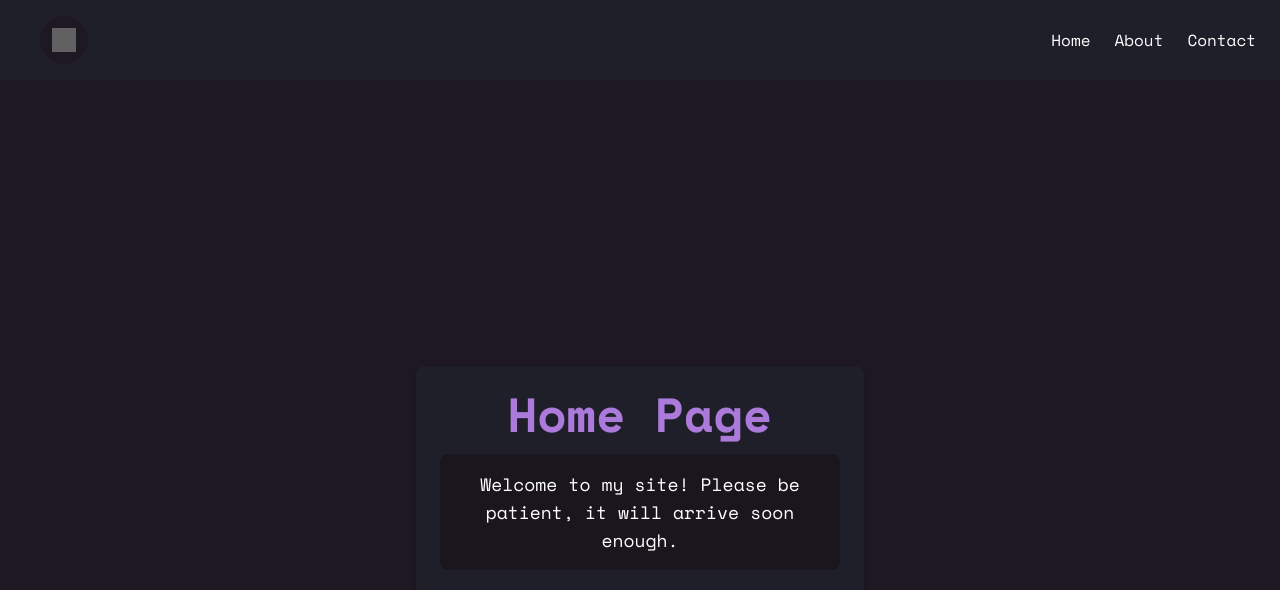
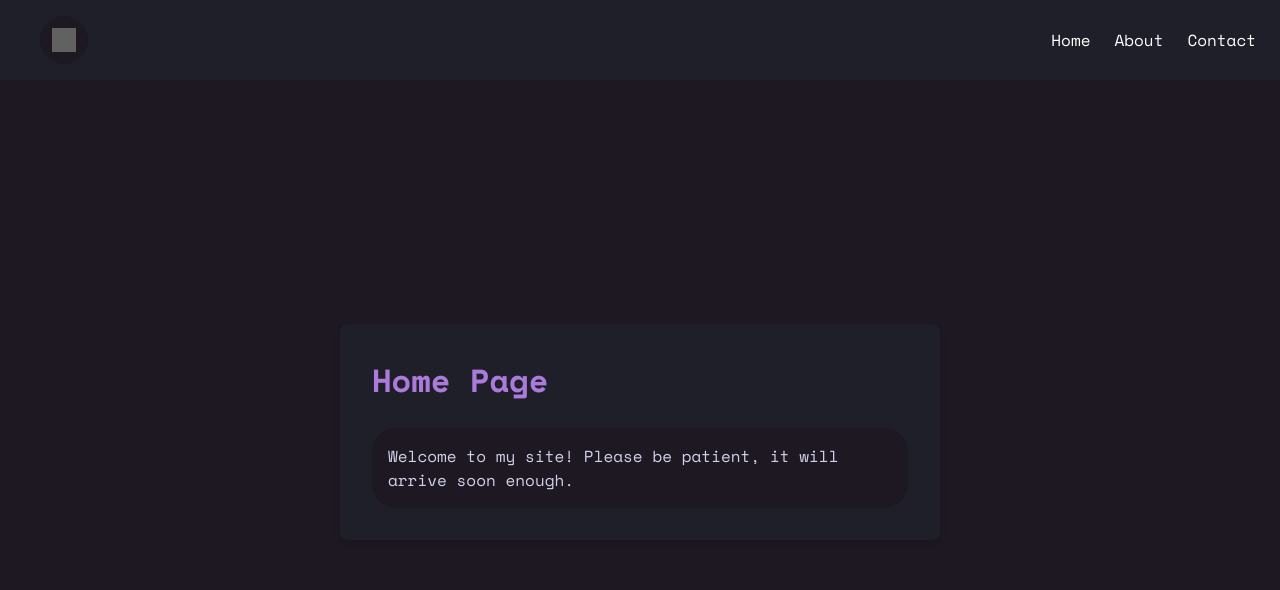
Before and after one commit to jay-gleeson/site, a Next.js app: page / in a window 1280 px wide. Shown: the top 590 px of the page. Built offline with nearby package versions, Linux system fonts and the light colour scheme; grey boxes are pictures that could not be loaded.

Commit message:
Reworked style

```diff
--- a/app/globals.css
+++ b/app/globals.css
@@ -1,12 +1,108 @@
 @import "tailwindcss";
 
-html {
+body, html {
     background-color: #1d1821;
+    margin: 0;
+    height: 100%;
+    display: flex;
+    flex-direction: column;
+    align-items: center;
+    justify-content: center;
 }
+
 body {
+    font-family: var(--font-space-mono);
+    color: #ffffff;
+    min-height: 100vh;
+    overflow: hidden;
+    -webkit-font-smoothing: antialiased;
+    -moz-osx-font-smoothing: grayscale;
+}
+
+.container {
+    display: flex;
+    flex-direction: column;
+    justify-content: center;
+    align-items: center;
+    height: 100%;
+    margin-top: 4rem; /* Adjusted to give space for the header */
+    padding: 0 1rem;
+}
+
+.container .card {
     background-color: #1f1f29;
+    border-radius: 0.5rem;
+    padding: 2rem;
+    box-shadow: 0 4px 6px rgba(0, 0, 0, 0.1);
+    max-width: 600px;
+    margin: 2rem auto;
     color: #ffffff;
 }
+
+.container .card .title {
+    font-size: 2rem;
+    margin-bottom: 1rem;
+    color: #AB7BDB;
+    font-weight: bold;
+}
+
+.container .card .description {
+    font-size: 1rem;
+    line-height: 1.5;
+    color: #d1d1e9;
+    background-color: #1d1821 !important; /* Background color for the description */
+    padding: 1rem; /* Some padding to give it space inside */
+    border-radius: 1.5rem; /* Makes the "squircle" effect */
+    margin-top: 1.5rem; /* Adds space between the title and description */
+}
+
 header {
+    position: fixed;
+    top: 0;
+    left: 0;
+    width: 100%;
+    display: flex;
+    align-items: center;
+    justify-content: space-between;
+    padding: 1rem 1.5rem;
     background-color: #1f1f29;
+    color: white;
+    z-index: 10;
 }
+
+header .menu-button {
+    margin-left: 1rem;
+    display: flex;
+    align-items: center;
+    justify-content: center;
+    width: 3rem;
+    height: 3rem;
+    border-radius: 2rem;
+    background-color: #1d1821;
+    transition: background-color 0.3s;
+}
+
+header .menu-button:hover {
+    background-color: #AB7BDB;
+}
+
+header .menu-button img {
+    width: 1.5rem;
+    height: 1.5rem;
+    filter: invert(1);
+}
+
+header nav {
+    display: flex;
+    gap: 1.5rem;
+}
+
+header nav a {
+    color: inherit;
+    text-decoration: none;
+    transition: color 0.3s;
+}
+
+header nav a:hover {
+    color: #AB7BDB;
+}
--- a/app/layout.tsx
+++ b/app/layout.tsx
@@ -21,44 +21,29 @@ export default function RootLayout({
 }>) {
   return (
     <html lang="en">
-      <body
-        className={`${font.variable} antialiased min-h-screen overflow-hidden`}
-        style={{
-          fontFamily: "var(--font-space-mono)",
-          backgroundColor: "#1F1F29",
-          color: "#1D1821",
-        }}
-      >
+      <body className={font.variable}>
         <Header />
         {children}
       </body>
     </html>
   );
 }
+
 function Header() {
   return (
-    <header className="flex items-center justify-between px-6 py-4 bg-gray-800 text-white">
-      <div className="flex items-center">
-        <button
-          className="ml-4 flex items-center justify-center w-12 h-12 rounded-[2rem] hover:bg-purple-400 bg-[#1D1821]"
-        >
+    <header>
+      <div>
+        <button className="menu-button">
           <img
             src="https://upload.wikimedia.org/wikipedia/commons/c/c4/Font_Awesome_5_solid_moon.svg"
             alt="Menu"
-            className="w-6 h-6 filter invert"
           />
         </button>
       </div>
-      <nav className="flex space-x-6">
-        <a href="#home" className="hover:text-purple-400">
-          Home
-        </a>
-        <a href="#about" className="hover:text-purple-400">
-          About
-        </a>
-        <a href="#contact" className="hover:text-purple-400">
-          Contact
-        </a>
+      <nav>
+        <a href="#home">Home</a>
+        <a href="#about">About</a>
+        <a href="#contact">Contact</a>
       </nav>
     </header>
   );
--- a/app/page.tsx
+++ b/app/page.tsx
@@ -8,12 +8,10 @@ export const metadata: Metadata = {
 
 export default function Page() {
   return (
-    <div className="flex items-center justify-center min-h-screen bg-[#1d1821]">
-      <div className="bg-[#1f1f29] rounded-lg shadow-md p-6 text-center max-w-md w-full">
-        <h1 className="text-5xl font-bold" style={{ color: '#AB7ADB' }}>
-          Home Page
-        </h1>
-        <div className="mt-4 text-lg" style={{ color: '#FFFFFF', backgroundColor: '#1a161d', padding: '1rem', borderRadius: '0.5rem' }}>
+    <div className="container">
+      <div className="card">
+        <h1 className="title">Home Page</h1>
+        <div className="description">
           Welcome to my site! Please be patient, it will arrive soon enough.
         </div>
       </div>
```
